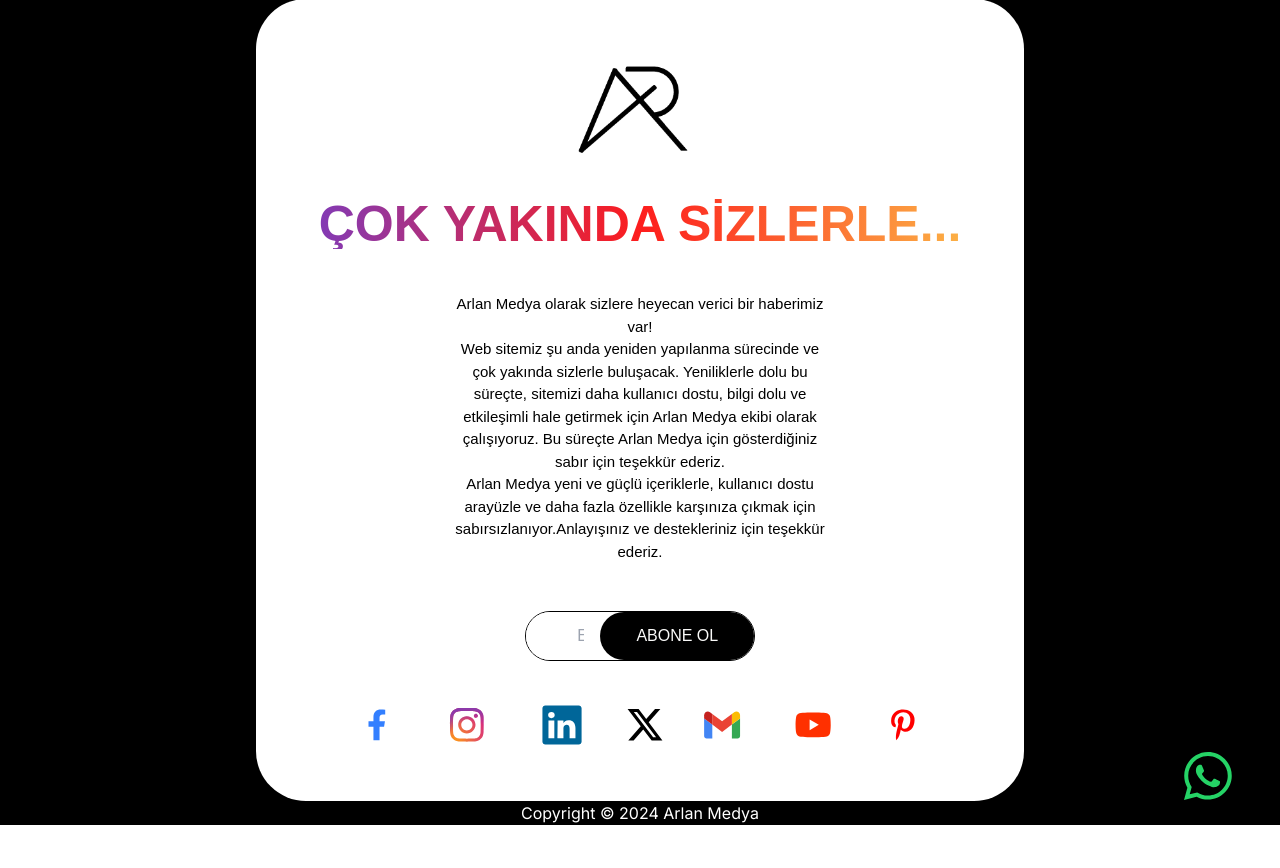
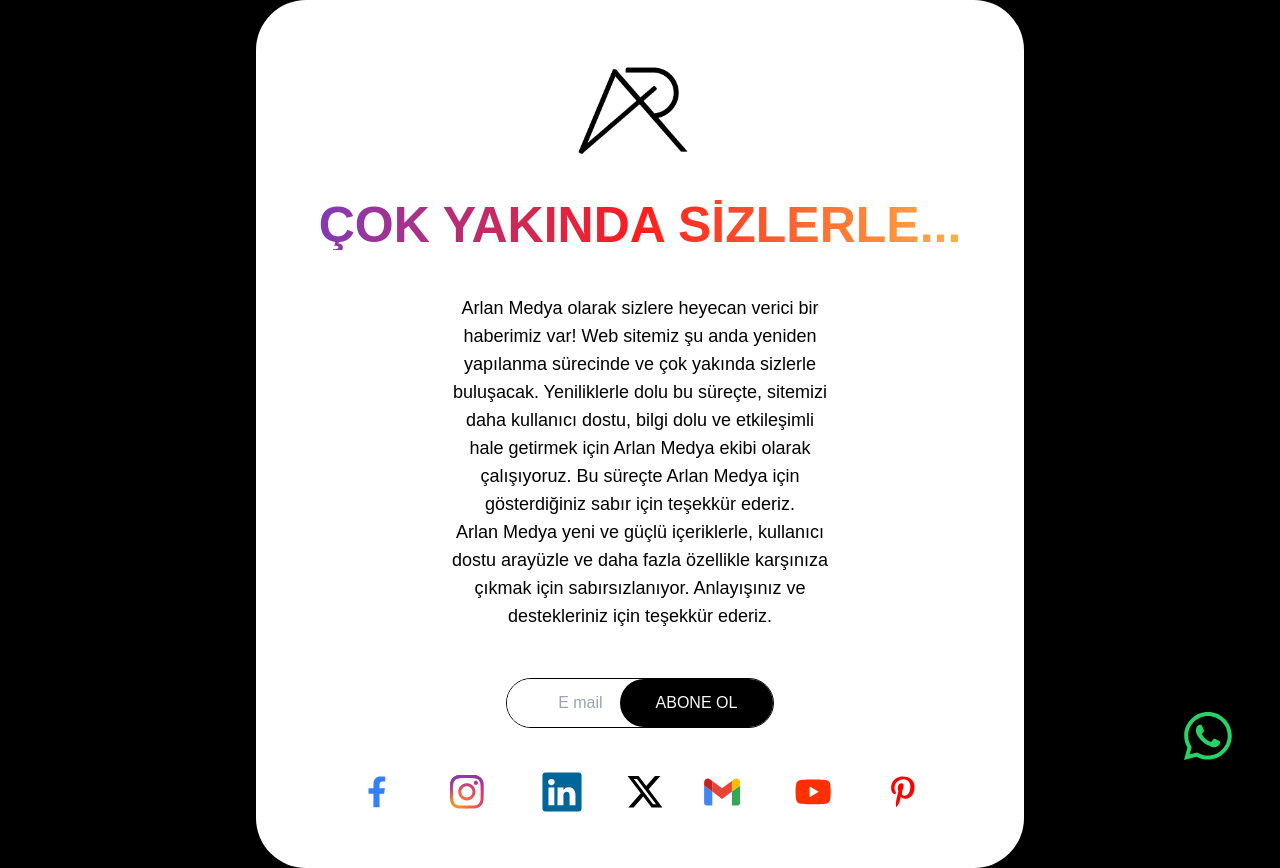
Before and after one commit to ErtugrulArac/Arlan-Medya, a Next.js app: page / in a window 1280 px wide. Before the commit the page ends 825 px from the top, so only its background shows below. Built offline with nearby package versions, Linux system fonts and the light colour scheme; a web font is replaced by a local one.

Commit message:
responsive

```diff
--- a/src/app/layout.tsx
+++ b/src/app/layout.tsx
@@ -18,7 +18,8 @@
   return (
     <html lang="en">
       <body className={inter.className}>
-        <div className='bg-black'>{children}</div></body>
+          <main className='min-h-screen max-sm:py-3 bg-black flex items-center'>{children}</main>
+      </body>
     </html>
   )
 }
--- a/src/app/page.tsx
+++ b/src/app/page.tsx
@@ -1,6 +1,4 @@
-import Image from 'next/image'
 import Coming from "@/components/coming"
-import Footer from "@/components/footer"
 import Wp from "@/components/wpbutton"
 
 
@@ -9,7 +7,6 @@
 
     <div>
       <Coming />
-      <Footer/>
       <Wp/>
     </div>
 
--- a/src/components/coming.tsx
+++ b/src/components/coming.tsx
@@ -7,29 +7,29 @@
 
 const coming = () => {
     return (
-        <div className='arkaplan flex justify-center items-center bg-black w-[100%] h-[100vh]'>
-            <div className='w-[60%] py-10  bg-white rounded-[50px]'>
+        <div className='arkaplan flex justify-center items-center bg-black w-[100%] '>
+            <div className='w-[60%] max-xl:w-[80%] max-lg:w-[85%] max-md:w-[90%] py-10 max-sm:py-1  bg-white rounded-[50px]'>
                 <div className='flex justify-center '>
                     <div>
-                        <img className='w-40' src="logo.png" alt="" />
+                        <img className='w-40 max-sm:w-32' src="/logo.png" alt="" />
                     </div>
                 </div>
                 <div className=' flex justify-center items-center'>
-                    <h1 className=" text-7xl font-fontum font-bold   yakında">
+                    <h1 className=" text-7xl text-center max-xl:text-6xl max-lg:text-5xl max-md:text-4xl font-fontum font-bold   yakında">
                         ÇOK YAKINDA SİZLERLE...{" "}
                     </h1>
                 </div>
                 <div>
                     <div className='flex justify-center items-center'>
-                        <h3 className=" mt-11 text-[15px] w-[50%]  text-center m-5 text-black font-fontum">
+                        <h3 className=" mt-11 text-lg w-[50%] max-xl:w-[70%] max-lg:w-[75%] max-md:w-[78%] max-lg:text-base max-md:text-sm  text-center m-5 text-black font-fontum">
                             Arlan Medya olarak sizlere heyecan verici bir haberimiz var!
-                            <h3>Web sitemiz şu anda yeniden
-                                yapılanma sürecinde ve çok yakında sizlerle buluşacak. Yeniliklerle
-                                dolu bu süreçte, sitemizi daha kullanıcı dostu, bilgi dolu ve
-                                etkileşimli hale getirmek için Arlan Medya ekibi olarak çalışıyoruz. Bu süreçte Arlan Medya için
-                                gösterdiğiniz sabır için teşekkür ederiz. <br /> Arlan Medya yeni ve güçlü içeriklerle,
-                                kullanıcı dostu arayüzle ve daha fazla özellikle karşınıza çıkmak için
-                                sabırsızlanıyor.Anlayışınız ve destekleriniz için teşekkür ederiz.</h3>
+                            Web sitemiz şu anda yeniden
+                            yapılanma sürecinde ve çok yakında sizlerle buluşacak. Yeniliklerle
+                            dolu bu süreçte, sitemizi daha kullanıcı dostu, bilgi dolu ve
+                            etkileşimli hale getirmek için Arlan Medya ekibi olarak çalışıyoruz. Bu süreçte Arlan Medya için
+                            gösterdiğiniz sabır için teşekkür ederiz. <br /> Arlan Medya yeni ve güçlü içeriklerle,
+                            kullanıcı dostu arayüzle ve daha fazla özellikle karşınıza çıkmak için
+                            sabırsızlanıyor. Anlayışınız ve destekleriniz için teşekkür ederiz.
                         </h3>
                     </div>
                 </div>
--- a/src/components/email.tsx
+++ b/src/components/email.tsx
@@ -3,10 +3,11 @@
 const email = () => {
     return (
         <div>
-            <div className=' border-solid border border--600sky border-black mt-7  w-[30%] m-auto flex  justify-end rounded-[50px] bg-white'>
-                <input className='  text-base outline-none px-4 font-fontum rounded-[50px] w-[100%]' placeholder='
-        E mail adresini girniz' type="text" />
-                <a className='rounded-[50px] py-3 px-9 bg-black text-stone-50 font-fontum text-nowrap ' href="">ABONE OL</a>
+            <div className=' border-solid border border--600sky border-black mt-7  w-[30%] max-2xl:w-[35%] max-xl:w-[40%] max-lg:w-[50%] max-md:w-[60%]
+            max-sm:w-[90%] m-auto flex  justify-end rounded-[50px] bg-white'>
+                <input className='  text-base max-sm:text-sm outline-none px-4 font-fontum rounded-[50px] w-[100%]' placeholder='
+        E mail adresini giriniz' type="text" />
+                <a className='rounded-[50px] py-3 px-9 bg-black text-stone-50 font-fontum text-nowrap max-sm:text-sm' href="">ABONE OL</a>
             </div>
         </div>
     )
--- a/src/components/footer.tsx
+++ /dev/null
@@ -1,16 +0,0 @@
-import React from 'react'
-
-const footer = () => {
-    return (
-        <div className=''>
-            <div className='flex justify-center'>
-                <div className='w-60 h-[1px] bg-white'></div>
-            </div>
-            <div className='flex justify-center'>
-                <div className='text-white'>Copyright © 2024 Arlan Medya</div>
-            </div>
-        </div>
-    )
-}
-
-export default footer
--- a/src/components/wpbutton.tsx
+++ b/src/components/wpbutton.tsx
@@ -4,8 +4,8 @@
     return (
         <div>
             <div>
-                <div className='absolute bottom-0 right-12'>
-                    <a href="https://api.whatsapp.com/send?phone=905307464899&text=Merhaba%20Arlan%20Medya%2C%20web%20siteniz%20%C3%BCzerinden%20ileti%C5%9Fime%20ge%C3%A7iyorum."><svg width="48" height="48" viewBox="0 0 48 48" fill="none" xmlns="http://www.w3.org/2000/svg">
+                <div className='absolute bottom-10 max-sm:bottom-3 right-3 sm:right-12'>
+                    <a href="https://api.whatsapp.com/send?phone=905307464899&text=Merhaba%20Arlan%20Medya%2C%20web%20siteniz%20%C3%BCzerinden%20ileti%C5%9Fime%20ge%C3%A7iyorum."><svg className='max-sm:w-10' width="48" height="48" viewBox="0 0 48 48" fill="none" xmlns="http://www.w3.org/2000/svg">
                         <path d="M0 48L3.374 35.674C1.292 32.066 0.198 27.976 0.2 23.782C0.206 10.67 10.876 0 23.986 0C30.348 0.002 36.32 2.48 40.812 6.976C45.302 11.472 47.774 17.448 47.772 23.804C47.766 36.918 37.096 47.588 23.986 47.588C20.006 47.586 16.084 46.588 12.61 44.692L0 48ZM13.194 40.386C16.546 42.376 19.746 43.568 23.978 43.57C34.874 43.57 43.75 34.702 43.756 23.8C43.76 12.876 34.926 4.02 23.994 4.016C13.09 4.016 4.22 12.884 4.216 23.784C4.214 28.234 5.518 31.566 7.708 35.052L5.71 42.348L13.194 40.386ZM35.968 29.458C35.82 29.21 35.424 29.062 34.828 28.764C34.234 28.466 31.312 27.028 30.766 26.83C30.222 26.632 29.826 26.532 29.428 27.128C29.032 27.722 27.892 29.062 27.546 29.458C27.2 29.854 26.852 29.904 26.258 29.606C25.664 29.308 23.748 28.682 21.478 26.656C19.712 25.08 18.518 23.134 18.172 22.538C17.826 21.944 18.136 21.622 18.432 21.326C18.7 21.06 19.026 20.632 19.324 20.284C19.626 19.94 19.724 19.692 19.924 19.294C20.122 18.898 20.024 18.55 19.874 18.252C19.724 17.956 18.536 15.03 18.042 13.84C17.558 12.682 17.068 12.838 16.704 12.82L15.564 12.8C15.168 12.8 14.524 12.948 13.98 13.544C13.436 14.14 11.9 15.576 11.9 18.502C11.9 21.428 14.03 24.254 14.326 24.65C14.624 25.046 18.516 31.05 24.478 33.624C25.896 34.236 27.004 34.602 27.866 34.876C29.29 35.328 30.586 35.264 31.61 35.112C32.752 34.942 35.126 33.674 35.622 32.286C36.118 30.896 36.118 29.706 35.968 29.458Z" fill="#25D366" />
                     </svg>
                     </a>
```
Also changed, not shown: src/components/logolar.tsx (+8 -8 lines).
